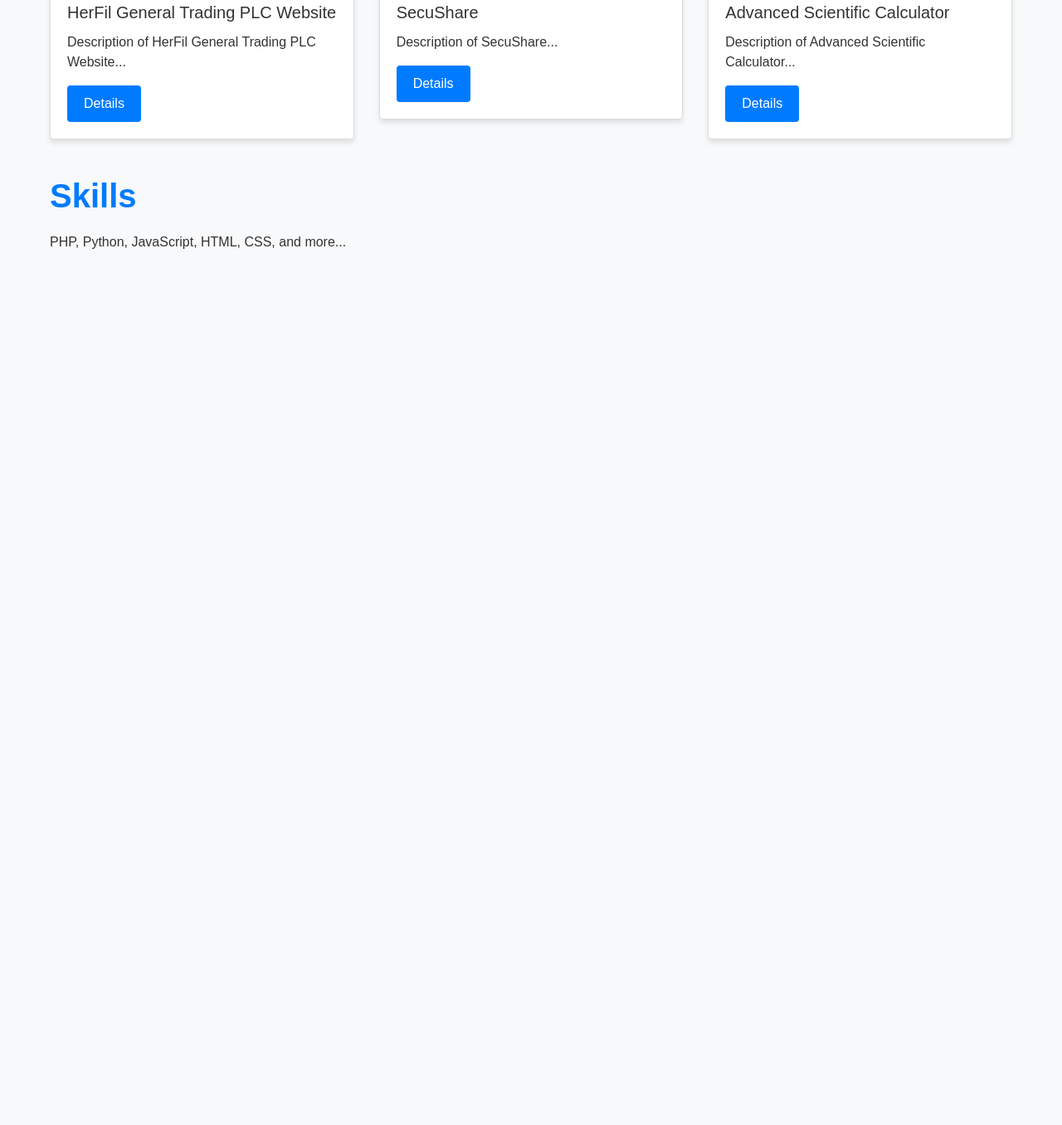
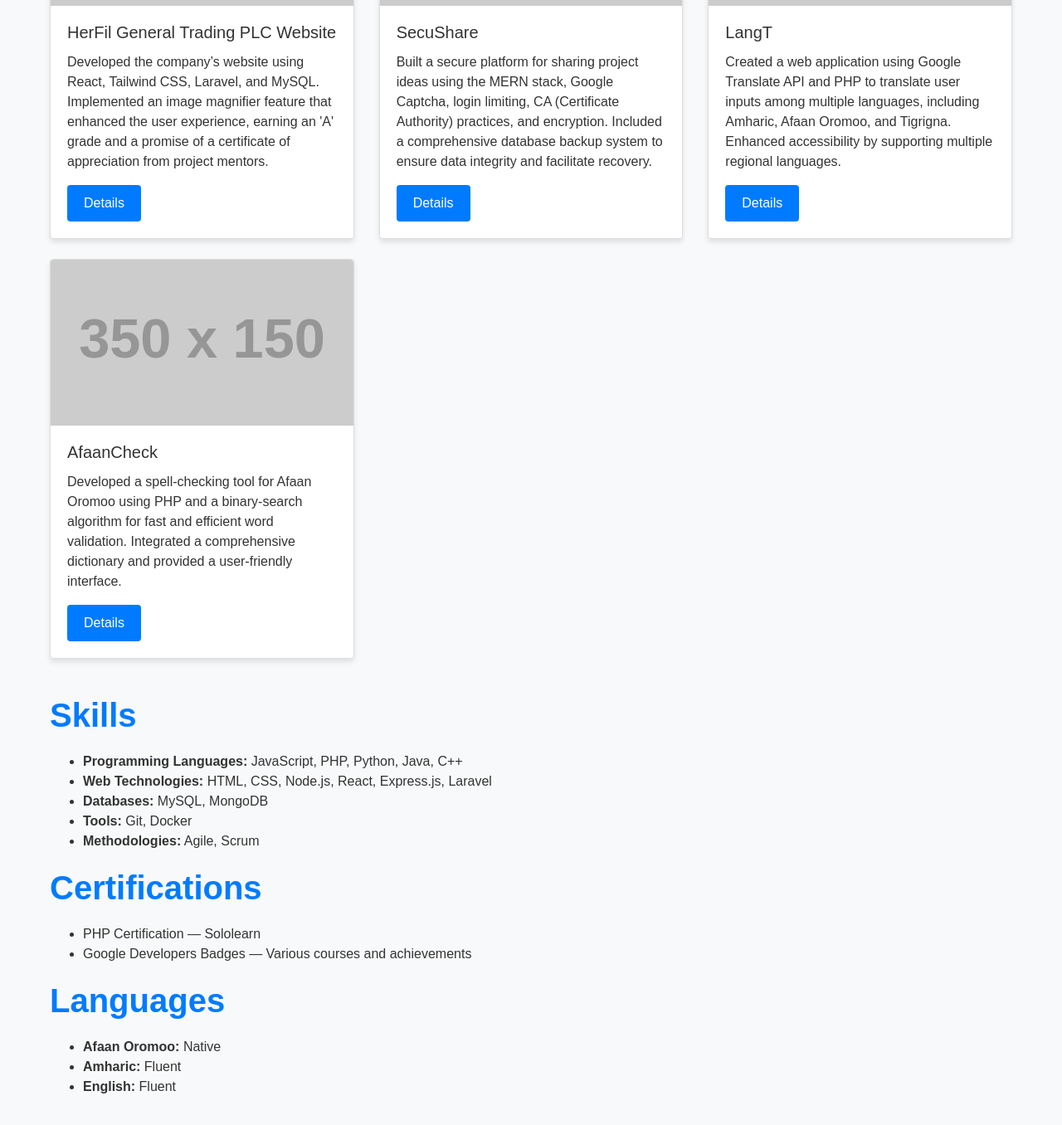
Before and after one commit to Abebe-Biru/Abebe-Biru.github.io, a plain HTML site: page index.html in a window 1280 px wide. Shown: the part 542-1898 px from the top of the page at 83% size. Before the commit the page ends 882 px from the top, so only its background shows below. Drawn offline with nearby package versions, Linux system fonts and the light colour scheme; some packages are replaced by stand-ins of ours; placeholder pictures from the web are drawn by us; a script that the page names is missing.

Commit message:
Modify html file

```diff
--- a/index.html
+++ b/index.html
@@ -44,7 +44,7 @@
     <div class="container mt-5">
         <section id="about">
             <h1>About Me</h1>
-        <p>Hello! I'm Abebe, a Software Engineer...</p>
+            <p>Hello! I'm Abebe, a Software Engineer with experience in developing web applications using modern technologies such as React, Tailwind CSS, Laravel, and MySQL. I have a strong background in software development and a passion for creating secure and efficient applications.</p>
         </section>
         <section id="projects">
             <h1>Projects</h1>
@@ -53,11 +53,11 @@
                 <div class="col-md-4">
                     <div class="card mb-4">
                         <a href="https://www.example.com/project1" target="_blank">
-                        <img src="https://via.placeholder.com/350x150" class="card-img-top" alt="Project 1">
+                            <img src="https://via.placeholder.com/350x150" class="card-img-top" alt="HerFil General Trading PLC Website">
                         </a>
                         <div class="card-body">
                             <h5 class="card-title">HerFil General Trading PLC Website</h5>
-                        <p class="card-text">Description of HerFil General Trading PLC Website...</p>
+                            <p class="card-text">Developed the company’s website using React, Tailwind CSS, Laravel, and MySQL. Implemented an image magnifier feature that enhanced the user experience, earning an 'A' grade and a promise of a certificate of appreciation from project mentors.</p>
                             <button class="btn btn-primary" onclick="showProjectDetails('HerFil General Trading PLC Website')">Details</button>
                         </div>
                     </div>
@@ -66,11 +66,11 @@
                 <div class="col-md-4">
                     <div class="card mb-4">
                         <a href="https://www.example.com/project2" target="_blank">
-                        <img src="https://via.placeholder.com/350x150" class="card-img-top" alt="Project 2">
+                            <img src="https://via.placeholder.com/350x150" class="card-img-top" alt="SecuShare">
                         </a>
                         <div class="card-body">
                             <h5 class="card-title">SecuShare</h5>
-                        <p class="card-text">Description of SecuShare...</p>
+                            <p class="card-text">Built a secure platform for sharing project ideas using the MERN stack, Google Captcha, login limiting, CA (Certificate Authority) practices, and encryption. Included a comprehensive database backup system to ensure data integrity and facilitate recovery.</p>
                             <button class="btn btn-primary" onclick="showProjectDetails('SecuShare')">Details</button>
                         </div>
                     </div>
@@ -78,43 +78,56 @@
                 <!-- Project 3 -->
                 <div class="col-md-4">
                     <div class="card mb-4">
-                    <a href="https://www.example.com/project2" target="_blank">
-                        <img src="https://via.placeholder.com/350x150" class="card-img-top" alt="Project 2">
+                        <a href="https://www.example.com/project3" target="_blank">
+                            <img src="https://via.placeholder.com/350x150" class="card-img-top" alt="LangT">
                         </a>
                         <div class="card-body">
-                        <h5 class="card-title">Advanced Scientific Calculator</h5>
-                        <p class="card-text">Description of Advanced Scientific Calculator...</p>
-                        <button class="btn btn-primary" onclick="showProjectDetails('Advanced Scientific Calculator')">Details</button>
+                            <h5 class="card-title">LangT</h5>
+                            <p class="card-text">Created a web application using Google Translate API and PHP to translate user inputs among multiple languages, including Amharic, Afaan Oromoo, and Tigrigna. Enhanced accessibility by supporting multiple regional languages.</p>
+                            <button class="btn btn-primary" onclick="showProjectDetails('LangT')">Details</button>
                         </div>
                     </div>
                 </div>
-            <!-- Add more projects as needed -->
+                <!-- Project 4 -->
+                <div class="col-md-4">
+                    <div class="card mb-4">
+                        <a href="https://www.example.com/project4" target="_blank">
+                            <img src="https://via.placeholder.com/350x150" class="card-img-top" alt="AfaanCheck">
+                        </a>
+                        <div class="card-body">
+                            <h5 class="card-title">AfaanCheck</h5>
+                            <p class="card-text">Developed a spell-checking tool for Afaan Oromoo using PHP and a binary-search algorithm for fast and efficient word validation. Integrated a comprehensive dictionary and provided a user-friendly interface.</p>
+                            <button class="btn btn-primary" onclick="showProjectDetails('AfaanCheck')">Details</button>
+                        </div>
+                    </div>
+                </div>
             </div>
         </section>
         <section id="skills">
             <h1>Skills</h1>
-        <p>PHP, Python, JavaScript, HTML, CSS, and more...</p>
+            <ul>
+                <li><strong>Programming Languages:</strong> JavaScript, PHP, Python, Java, C++</li>
+                <li><strong>Web Technologies:</strong> HTML, CSS, Node.js, React, Express.js, Laravel</li>
+                <li><strong>Databases:</strong> MySQL, MongoDB</li>
+                <li><strong>Tools:</strong> Git, Docker</li>
+                <li><strong>Methodologies:</strong> Agile, Scrum</li>
+            </ul>
         </section>
-    <!-- <section id="contact">
-        <h1>Contact</h1>
-        <form id="contactForm" action="mailto:abesoboka@gmail.com" method="post" enctype="text/plain">
-            <div class="form-row">
-                <div class="form-group col-md-6">
-                    <label for="name">Name</label>
-                    <input type="text" class="form-control" id="name" placeholder="Your Name" required>
-                </div>
-                <div class="form-group col-md-6">
-                    <label for="email">Email</label>
-                    <input type="email" class="form-control" id="email" placeholder="Your Email" required>
-                </div>
-            </div>
-            <div class="form-group">
-                <label for="message">Message</label>
-                <textarea class="form-control" id="message" rows="4" placeholder="Your Message" required></textarea>
-            </div>
-            <button type="submit" class="btn btn-primary">Submit</button>
-        </form>
-    </section> -->
+        <section id="certifications">
+            <h1>Certifications</h1>
+            <ul>
+                <li>PHP Certification — Sololearn</li>
+                <li>Google Developers Badges — Various courses and achievements</li>
+            </ul>
+        </section>
+        <section id="languages">
+            <h1>Languages</h1>
+            <ul>
+                <li><strong>Afaan Oromoo:</strong> Native</li>
+                <li><strong>Amharic:</strong> Fluent</li>
+                <li><strong>English:</strong> Fluent</li>
+            </ul>
+        </section>
     </div>
 
     <!-- jQuery and Bootstrap JS from CDN -->
```
Lines whose indentation alone changed are shown as unchanged.
